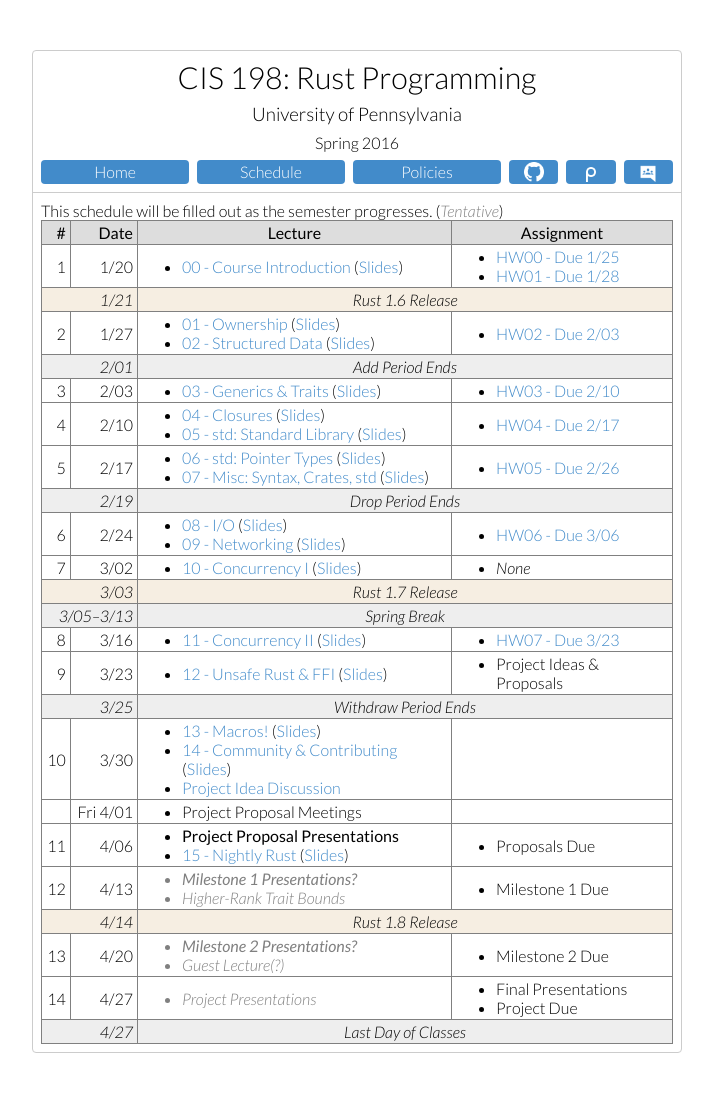
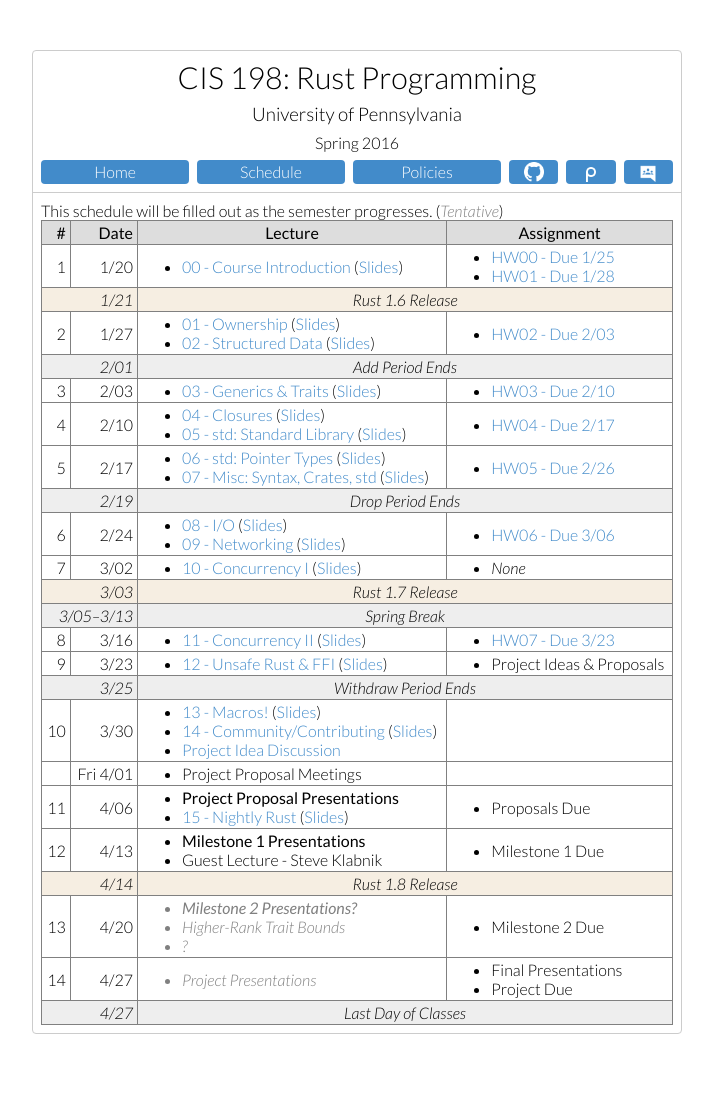
Before and after one commit to cis198-2016s/cis198-2016s.github.io, a Jekyll site: the page built from schedule/index.html, in a window 1280 px wide. Shown: the whole page, without its empty margins (283-996 px from the left). Built offline with Jekyll 4.4.1, drawn with Linux system fonts in a browser that asks for light colours.

Commit message:
schedule: update for this week (guest lecture)

```diff
--- a/schedule/index.html
+++ b/schedule/index.html
@@ -184,14 +184,14 @@
             <li><a href="https://github.com/cis198-2016s/slides/blob/gh-pages/13/content.md">
                 13 - Macros!</a> (<a href="/slides/13/">Slides</a>)
             <li><a href="https://github.com/cis198-2016s/slides/blob/gh-pages/14/content.md">
-                14 - Community &amp; Contributing</a> (<a href="/slides/14/">Slides</a>)
+                14 - Community/Contributing</a> (<a href="/slides/14/">Slides</a>)
             <li><a href="https://piazza.com/class/iiksjduyiy773s?cid=109">
                 Project Idea Discussion</a>
           </ul>
         <td>
       <tr>
         <td> <td>Fri 4/01
-            <td>
+        <td>
           <ul>
             <li>Project Proposal Meetings
           </ul>
@@ -211,11 +211,11 @@
           </ul>
       <tr>
         <td>12 <td>4/13
-        <td class="tentative">
+        <td>
           <ul>
-            <li><strong>Milestone 1 Presentations?</strong>
+            <li><strong>Milestone 1 Presentations</strong>
             <li>
-                Higher-Rank Trait Bounds
+                Guest Lecture - Steve Klabnik
           </ul>
         <td>
           <ul>
@@ -228,7 +228,9 @@
           <ul>
             <li><strong>Milestone 2 Presentations?</strong>
             <li>
-                Guest Lecture(?)
+                Higher-Rank Trait Bounds
+            <li>
+                ?
           </ul>
         <td>
           <ul>
```
